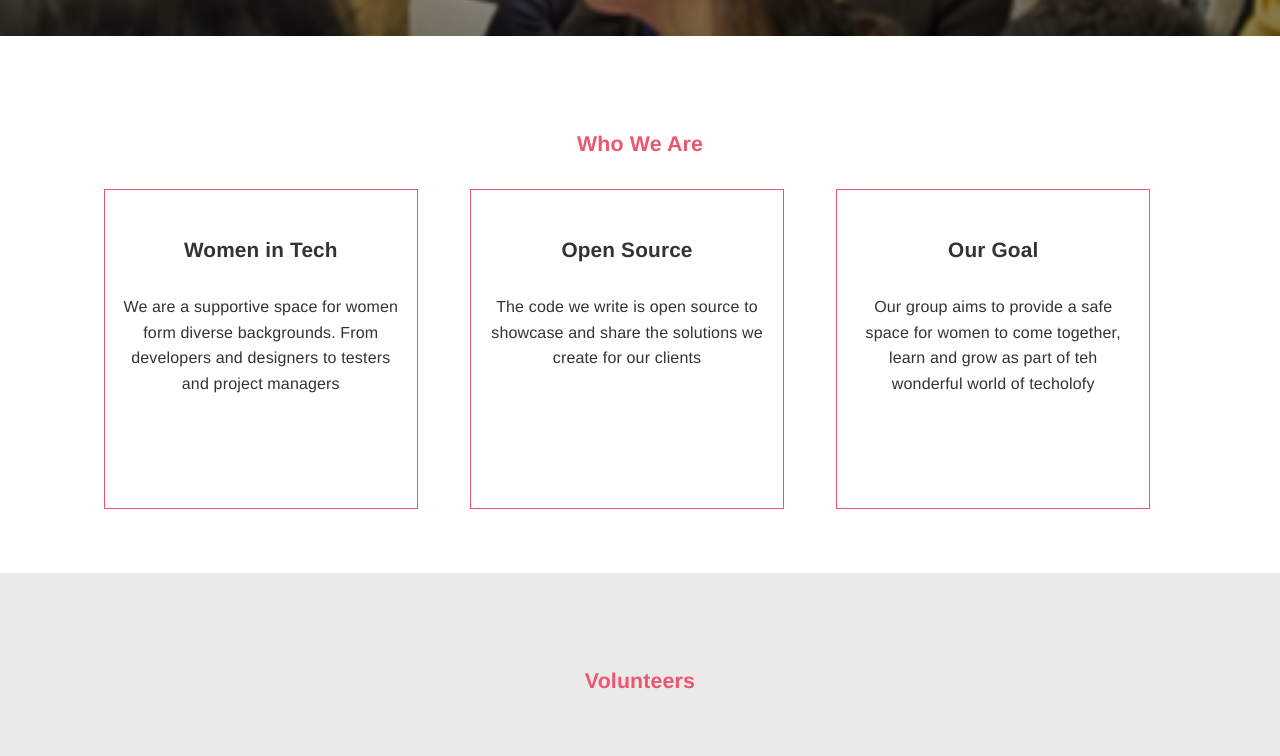
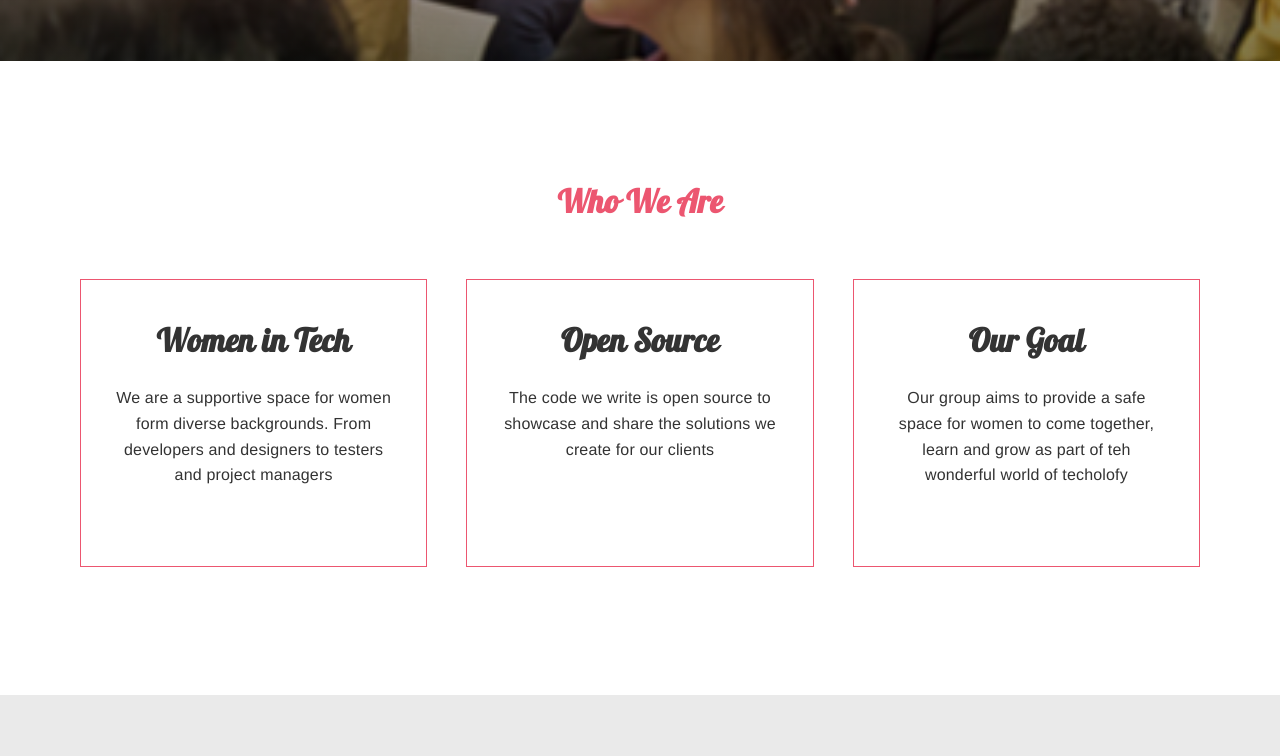
Before and after one commit to womenhackfornonprofits/whfnp, a website: page src/index.html in a window 1280 px wide. Shown: the part 651-1407 px from the top of the page. Drawn offline with Linux system fonts and the light colour scheme.

Commit message:
Added Lobster font as title font and arranged the "Who we are section" neatly.

```diff
--- a/Gruntfile.js
+++ b/Gruntfile.js
@@ -68,7 +68,7 @@ grunt.initConfig({
         // includes files within path
         {expand: true, cwd: 'src/', src: ['*.html'], dest: 'deploy/', filter: 'isFile'},
         {expand: true, cwd: 'src/css', src: ['*.css'], dest: 'deploy/css/', filter: 'isFile'},
-        {expand: true, cwd: 'src/img', src: ['*.{png,jpg,jpeg}'], dest: 'deploy/img/', filter: 'isFile'},
+        {expand: true, cwd: 'src/img', src: ['*.{png,jpg,jpeg,svg}'], dest: 'deploy/img/', filter: 'isFile'},
 
 
       ]
--- a/src/index.html
+++ b/src/index.html
@@ -57,6 +57,7 @@
 		<section>
 			<div class="content">
 				<h2> Who We Are </h2>
+				<div class="col-wrap">
 					<div class="col">
 						<h2>Women in Tech</h2>
 						<p>We are a supportive space for women form diverse backgrounds. From developers and designers to testers and project managers</p>
@@ -68,6 +69,7 @@
 					<div class="col">
 						<h2>Our Goal</h2>
 						<p>Our group aims to provide a safe space for women to come together, learn and grow as part of teh wonderful world of techolofy</p>
+					</div>
 				</div>
 			</div>
 		</section>
--- a/src/sass/partials/_base.scss
+++ b/src/sass/partials/_base.scss
@@ -2,9 +2,9 @@
 @import "colours";
 @import "typography";
 
-$padding-margin-value: 1.5em;
+$padding-margin-value: 2em;
 //$accent-color: $green;
 //$form-padding-value: 1em;
 $max-width: 60em;
-
+$col-width: 31%;
 $link-color: $red;
--- a/src/sass/partials/_typography.scss
+++ b/src/sass/partials/_typography.scss
@@ -1,4 +1,6 @@
-$title-font-name: "GeoSansLight", sans-serif;
+@import url(https://fonts.googleapis.com/css?family=Lobster);
+
+$title-font-name: "Lobster", cursive;
 $base-font-name: "Helvetica", sans-serif;
 $base-font-size: 16px;
 $title-font-size: 2 * $base-font-size;
--- a/src/sass/screen.scss
+++ b/src/sass/screen.scss
@@ -1,4 +1,5 @@
 @import "partials/base";
+
 *,
 *:before,
 *:after {
@@ -43,16 +44,32 @@ body, html {
 header {
 	height: auto;
 }
+
+p {
+	padding: padding-margin-value;
+}
+.col-wrap {
+	margin: 0;
+	padding: 0;
+	padding-bottom: $padding-margin-value*2;
+	clear: both;
+}
 .col {
-	min-height:20em;
+	//min-height: 20em;
+	width: auto;
 	margin: $padding-margin-value;
 	border: 0.1em solid #EC5670;
-	padding: 1em;
+	padding: $padding-margin-value;
 	text-align: center;
+
 	h2 {
 		text-transform: none;
-		font-size: 1.3em;
+		//font-size: 1.3em;
 		color: #333;
+		padding: 0;
+	}
+	p {
+		margin: $padding-margin-value 0;
 	}
 
 }
@@ -67,6 +84,7 @@ header {
 }
 h1 {
 	font-family: $title-font-name;
+	font-weight: 100;
 	color: $white;
 	font-size: $title-font-size;
 	line-height: $h1-line-height;
@@ -76,7 +94,7 @@ h1 {
 }
 
 h2 {
-	font-family: $base-font-name;
+	font-family: $title-font-name;
 	padding: $padding-margin-value;
 	font-weight: bold;
 	color: #EC5670;
@@ -106,8 +124,8 @@ section {
 	margin: 0;
 	min-height: 30em;
 	background-color: $white;
-	padding: 4em 0;
-	padding-bottom: 4em;
+	padding: $padding-margin-value*2 0;
+	padding-bottom: $padding-margin-value*2;
 
 }
 section:nth-child(2n) {
@@ -166,19 +184,32 @@ footer {
 	}
 }
 
-@media(min-width:500px) {
+@media(min-width:600px) {
 	.col {
-		width: 28%;
+		width: $col-width;
 		display: inline-block;
     	vertical-align: top;
-    	margin: 0 $padding-margin-value;
+    	margin: 0;
+    	padding-top: 3em;
+    	//border-radius: 100%;
+    	min-height: 18em;
 	}
+	.col:first-child {
+		float: left;
+	}
+	.col:last-child {
+		float: right;
+	}
+	.col:nth-child(2) {
+		margin: 0 (100% - $col-width * 3)/2;
+	}
+
 	h1 {
 		font-size: $h1-font-size;
 
 	}
 	h2 {
-		font-size: $title-font-name;
+		font-size: $title-font-size;
 
 	}
 	nav {
```
Also changed, not shown: deploy/index.html (+1 -1 lines), deploy/css/screen.css, deploy/img/icon.svg (added), deploy/img/icon2.png (added), deploy/img/icons/icon.png (added), deploy/img/icons/icon2.png (added), deploy/img/whfnlogo2.svg (added), deploy/img/whfnplogo3.svg (added), deploy/img/women.svg (added), src/css/screen.css, 1 other file. Lines whose indentation alone changed are shown as unchanged.
